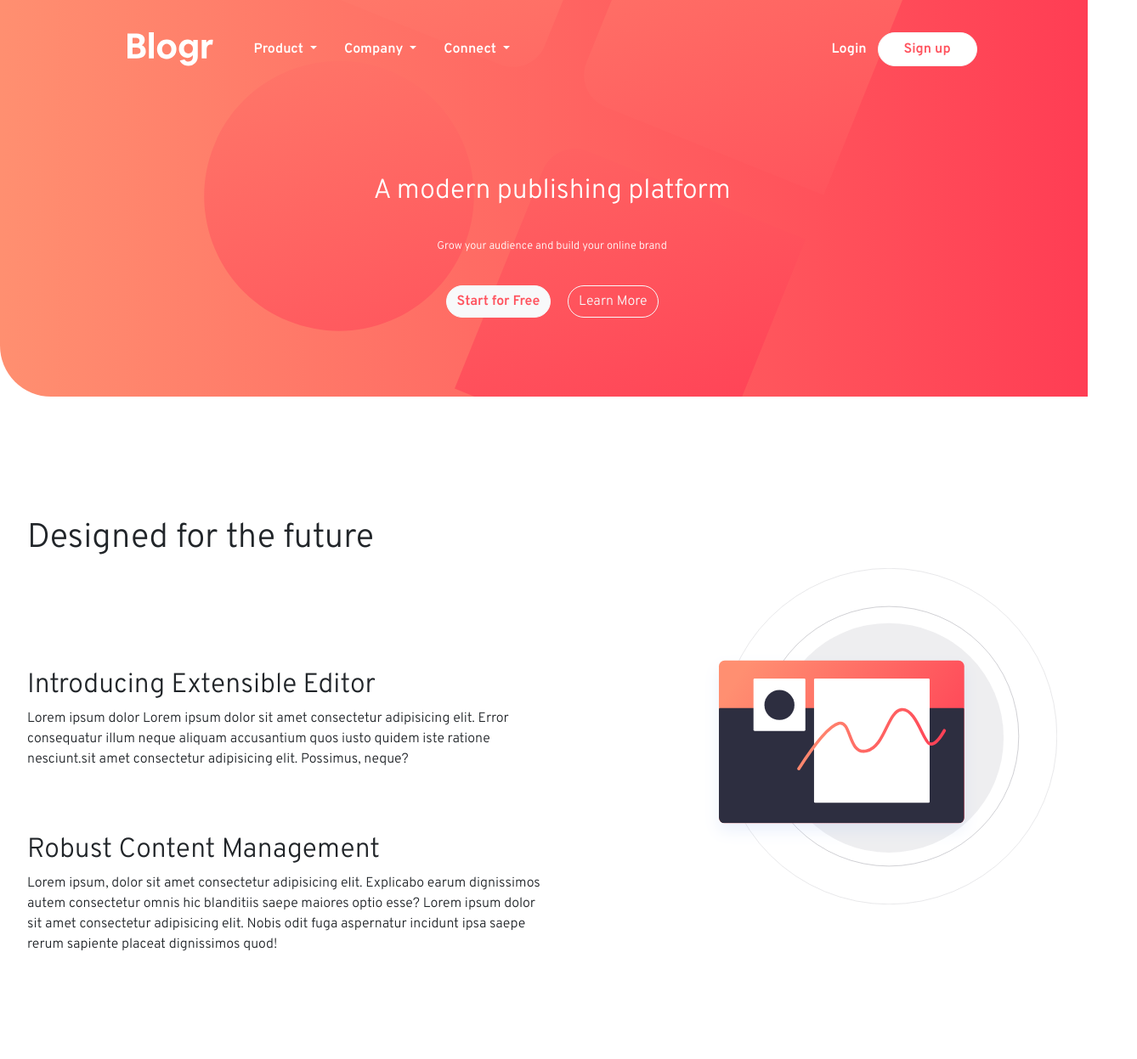
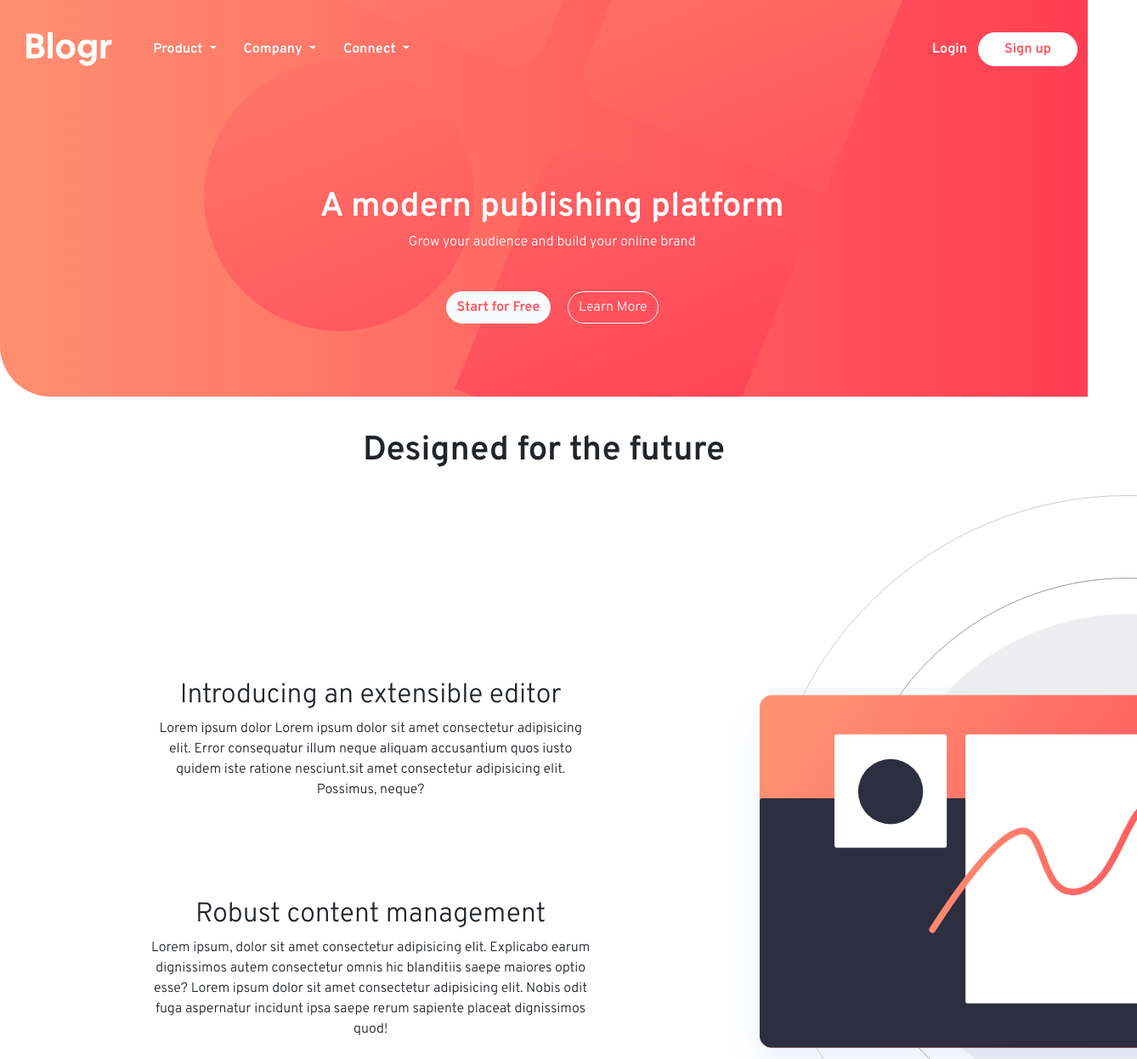
Before and after one commit to euclyd-2022/fem-blogr-landing-page-main, a plain HTML site: page index.html in a window 1280 px wide. Shown: the part 13-1260 px from the top of the page at 85% size, 1338 px wide, since content can reach past the window. Drawn offline with nearby package versions, Linux system fonts and the light colour scheme.

Commit message:
repsonsive picture

```diff
--- a/index.html
+++ b/index.html
@@ -11,7 +11,7 @@
 </head>
 <body>
     <section id='top' class="bg-top">
-        <main >
+
          <nav class="navbar navbar-expand-sm ">
             <div class="container-fluid ">
             <a class="navbar-brand"><img src="./images/logo.svg" alt="blogr"></a>
@@ -60,12 +60,9 @@
     </div>
     </div>
     </nav>
-
-
-
-
+    <main>
         <h1>A modern publishing platform</h1>
-       <h2>Grow your audience and build your online brand</h2>
+       <h3>Grow your audience and build your online brand</h3>
        <div class="btn-group-horizontal">
         <button class="btn btn-light">Start for Free</button>
         <button class="btn btn-outline-light">Learn More</button>
@@ -73,20 +70,30 @@
     </main>
     </section>
     <section id="section-2">
+      <h1>Designed for the future</h1>
+      <div class='container'>
+      <picture>
+        <source media="(max-width: 376px)" srcset="images/illustration-editor-mobile.svg">
+        <img width="925" height="882" class='circles-img' src="images/illustration-editor-desktop.svg" />
+      </picture>
+
+        <div class='inner-container'>
 
 
-        <div class='container'>
-          <h1>Designed for the future</h1>
-        <article><h2>Introducing Extensible Editor</h2>Lorem ipsum dolor Lorem ipsum dolor sit amet consectetur adipisicing elit. Error consequatur illum neque aliquam accusantium quos iusto quidem iste ratione nesciunt.sit amet consectetur adipisicing elit. Possimus, neque?</article><p></p>
-        <article><h2>Robust Content Management</h2>Lorem ipsum, dolor sit amet consectetur adipisicing elit. Explicabo earum dignissimos autem consectetur omnis hic blanditiis saepe maiores optio esse? Lorem ipsum dolor sit amet consectetur adipisicing elit. Nobis odit fuga aspernatur incidunt ipsa saepe rerum sapiente placeat dignissimos quod!</article>
-       </div>
-       <img class='circles-img' src="images\illustration-editor-desktop.svg" />
-
-
+        <article><h2>Introducing an extensible editor</h2>Lorem ipsum dolor Lorem ipsum dolor sit amet consectetur adipisicing elit. Error consequatur illum neque aliquam accusantium quos iusto quidem iste ratione nesciunt.sit amet consectetur adipisicing elit. Possimus, neque?</article><p></p>
+        <article><h2>Robust content management</h2>Lorem ipsum, dolor sit amet consectetur adipisicing elit. Explicabo earum dignissimos autem consectetur omnis hic blanditiis saepe maiores optio esse? Lorem ipsum dolor sit amet consectetur adipisicing elit. Nobis odit fuga aspernatur incidunt ipsa saepe rerum sapiente placeat dignissimos quod!</article>
+      </div>
+      </div>
 
     </section>
+    <section id="section-3">
+      <picture>
+        <source media="(max-width: 376px)" srcset="images/illustration-editor-mobile.svg">
+        <img width="925" height="882" class='circles-img' src="images/illustration-editor-desktop.svg" />
+      </picture>
+    </section>
     <footer>
-      <container class="footer-flex">
+      <div class="footer-flex">
         <div class="item-1"> <a><img src="./images/logo.svg" alt="blogr"></a></div>
         <div class="item-2">
           <ul>
@@ -116,7 +123,7 @@
             <li>LinkedIn</li>
           </ul>
         </div>
-      </container>
+      </div>
       <div class="attribution">
         Challenge by <a href="https://www.frontendmentor.io?ref=challenge" target="_blank">Frontend Mentor</a>.
         Coded by <a href="#">paul</a>.
--- a/styles.css
+++ b/styles.css
@@ -28,18 +28,13 @@
 body {
     background: var(--White);
     font-family: 'Overpass', sans-serif;
+    width:100%;
 
 
 }
 
 
-main{
-    width:80vw;
-    display: flex;
-    flex-direction:column;
-    align-items: center;
 
-}
 
 .bg-top{
     background-image:url('./images/bg-pattern-intro-mobile.svg'), linear-gradient(var(--intro-gradient-light), var(--intro-gradient-dark));
@@ -88,20 +83,19 @@ nav {
 
 }
 
-#top h1 {
-    font-size: 2rem;
-    font-weight: 400;
+
+
+h1{
+    font-weight: 700;
+    /* white-space: nowrap; */
     text-align: center;
-    margin-top: 3em;
-
 }
 
-#top h2 {
+h3 {
+    font-weight: 500;
+    font-size: 1rem;
+}
 
-    font-size: 0.8rem;
-    font-weight: 300;
-    margin: 30px;
-}
 
 
 .navbar-toggler{border: 0}
@@ -138,6 +132,10 @@ background-image: url("./images/icon-close.svg")
 
 
 }
+
+.btn-group-horizontal{
+    margin: 2rem;
+}
 .btn-light, .btn-outline-light{
     border-radius: 25px;
     margin:0.5rem
@@ -163,57 +161,80 @@ background-image: url("./images/icon-close.svg")
 }
 
 #section-2 {
-    height:100vh;
+
     display:flex;
+    flex-direction: column;;
     flex-grow: 1;
-    justify-content: center;
+    justify-content: flex-start;
     align-items: center;
+    margin-top:2.5em;
 }
 
 .container{
     display:flex;
     flex-direction: column;
-    width: 50%;
-    position:absolute;
-    left: 20px;
-    gap: 30px;
+    width:100%;
+}
+
+.inner-container{
+    display:flex;
+   flex-direction: column;
+   flex-grow: 1;
+   width: 100%;
+   justify-content: center;
+   gap: 30px;
+
 
 }
 
-.container h1 {
+picture{
+    overflow:hidden;
+    padding: 20px 0;
+}
+.circles-img {
 
-    margin-bottom:100px;
+    height:auto;
+    animation: fadeIn 5s;
+    width:350px;
+
 
 }
 
-.circles-img {
-    position:absolute;
-    right:20px;
-    padding: 1rem;
-    opacity: 1;
-    width: 35%;
-    min-width: 100px;
-    animation: fadeIn 5s;
-}
 
 
 
 article{
     display:block;
-    width: 100%;
-    float:left;
-    margin-right: 1rem;
+    /* width: 85vw; */
+    /* float:left; */
+    /* margin-right: 1rem; */
+    text-align: center;
+    padding:20px;
+
+
 }
 
 @keyframes fadeIn {
   0% { opacity: 0; }
   100% { opacity: 1; }
 }
+
+#section-3 {
+    height:100vh;
+    display:flex;
+    flex-direction: column;;
+    flex-grow: 1;
+    justify-content: flex-start;
+    align-items: center;
+    background-color: var(--very-dark-blue);
+}
+
+
 footer {
     background: var(--very-dark-black-blue);
-    height: 100%;
+    height: 100vh;
     position: relative;
-    bottom: 0;
+    /* bottom: 0; */
     border-radius: 0 100px 0 0;
 
 }
@@ -250,6 +271,16 @@ footer li.head {
   }
 
 @media screen and (min-width:576px) {
+
+    main {
+
+        display: flex;
+        flex-direction:column;
+        align-items: center;
+        position: relative;
+        top:110px;
+
+    }
 
     nav ul{
         list-style: none;
@@ -321,4 +352,30 @@ footer li.head {
         margin-bottom: 20px;
         margin-top: 8px;
 }
+    .container{
+        display:flex;
+        flex-direction: row-reverse;
+        width:100%;
 }
+
+    .inner-container{
+
+       padding-left:75px;
+}
+    picture{
+        overflow:hidden;
+        position: relative;
+        top:-30;
+        right:-140px;
+
+
+}
+    .circles-img {
+
+        height:auto;
+        animation: fadeIn 5s;
+        width:900px;
+
+
+}
+}
```
